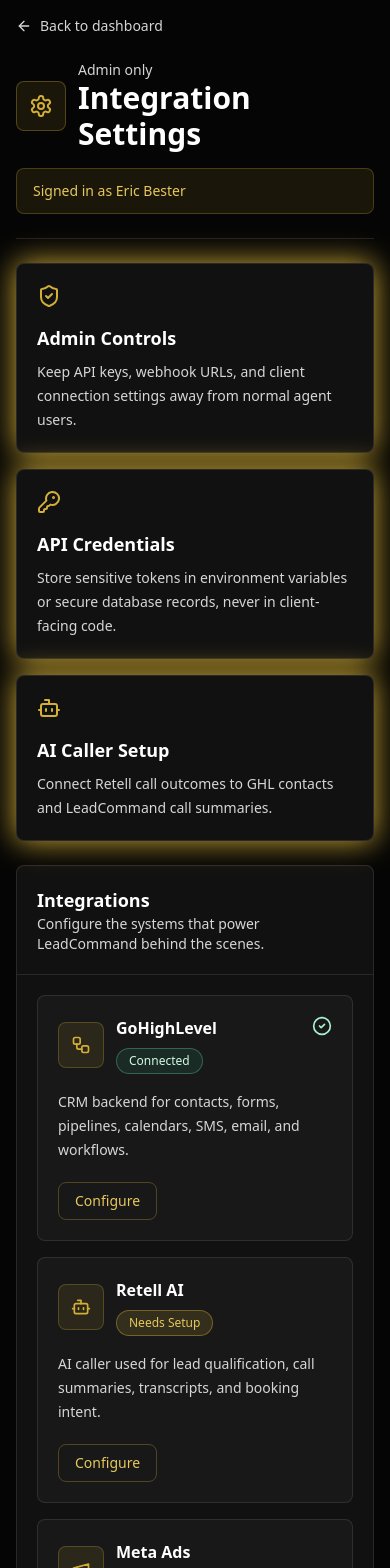
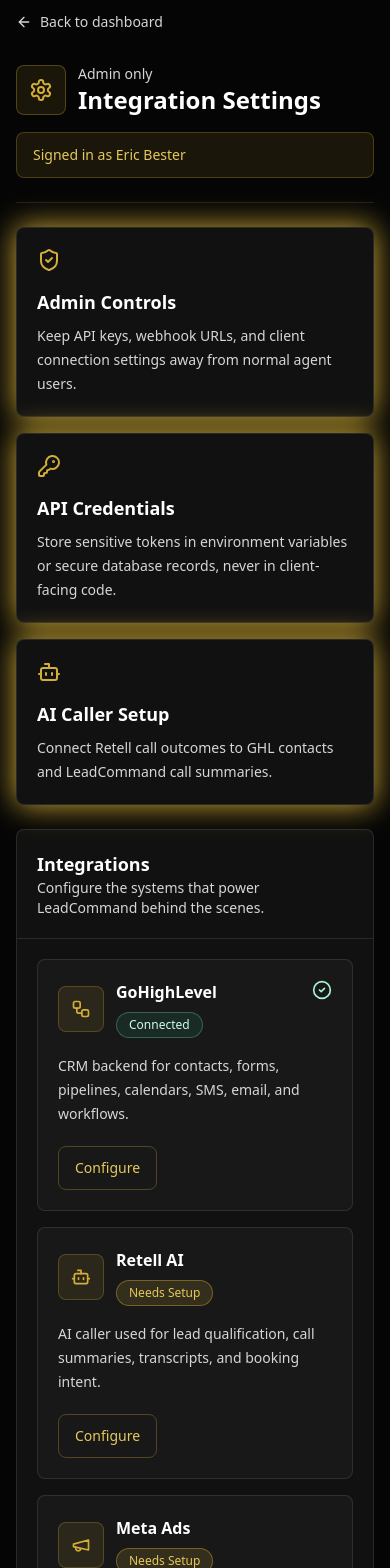
Before and after one commit to ericbester123-ux/LeadCommand, a Next.js app: page /settings in a window 390 px wide. Shown: the top 1568 px of the page. Built offline with nearby package versions, Linux system fonts and the light colour scheme.

Commit message:
Improve settings page for iOS

```diff
--- a/app/settings/page.tsx
+++ b/app/settings/page.tsx
@@ -20,7 +20,7 @@
 export default function SettingsPage() {
   if (!isAdmin) {
     return (
-      <main className="flex min-h-screen items-center justify-center bg-background p-4">
+      <main className="safe-bottom safe-top flex min-h-screen items-center justify-center bg-background p-4">
         <section className="w-full max-w-lg rounded-lg border border-white/10 bg-card p-6 text-center shadow-gold">
           <div className="mx-auto flex h-12 w-12 items-center justify-center rounded-lg border border-red-300/30 bg-red-400/10 text-red-100">
             <Lock size={22} />
@@ -32,7 +32,7 @@
             Settings and integrations are only visible to Estates Elevate admins.
           </p>
           <Link
-            className="mt-6 inline-flex rounded-lg bg-gold px-4 py-3 font-semibold text-black transition hover:bg-gold-hover"
+            className="mt-6 inline-flex min-h-11 items-center rounded-lg bg-gold px-4 py-3 font-semibold text-black transition hover:bg-gold-hover"
             href="/"
           >
             Back to Dashboard
@@ -43,12 +43,12 @@
   }
 
   return (
-    <main className="min-h-screen bg-[radial-gradient(circle_at_top_right,rgba(212,175,55,0.16),transparent_34%),#050505] p-4 md:p-8">
+    <main className="safe-bottom safe-top min-h-screen bg-[radial-gradient(circle_at_top_right,rgba(212,175,55,0.16),transparent_34%),#050505] p-4 md:p-8">
       <div className="mx-auto max-w-6xl space-y-6">
         <header className="flex flex-col justify-between gap-4 border-b border-white/10 pb-6 md:flex-row md:items-center">
           <div>
             <Link
-              className="inline-flex items-center gap-2 text-sm text-muted transition hover:text-gold-hover"
+              className="inline-flex min-h-11 items-center gap-2 text-sm text-muted transition hover:text-gold-hover"
               href="/"
             >
               <ArrowLeft size={16} />
@@ -60,7 +60,7 @@
               </div>
               <div>
                 <p className="text-sm text-muted">Admin only</p>
-                <h1 className="text-3xl font-semibold text-white">
+                <h1 className="text-2xl font-semibold text-white sm:text-3xl">
                   Integration Settings
                 </h1>
               </div>
@@ -140,7 +140,7 @@
                 <p className="mt-4 text-sm leading-6 text-muted">
                   {integration.description}
                 </p>
-                <button className="mt-5 rounded-lg border border-gold/30 px-4 py-2 text-sm font-medium text-gold-hover transition hover:bg-gold/10">
+                <button className="mt-5 min-h-11 rounded-lg border border-gold/30 px-4 py-2 text-sm font-medium text-gold-hover transition hover:bg-gold/10">
                   Configure
                 </button>
               </article>
```
